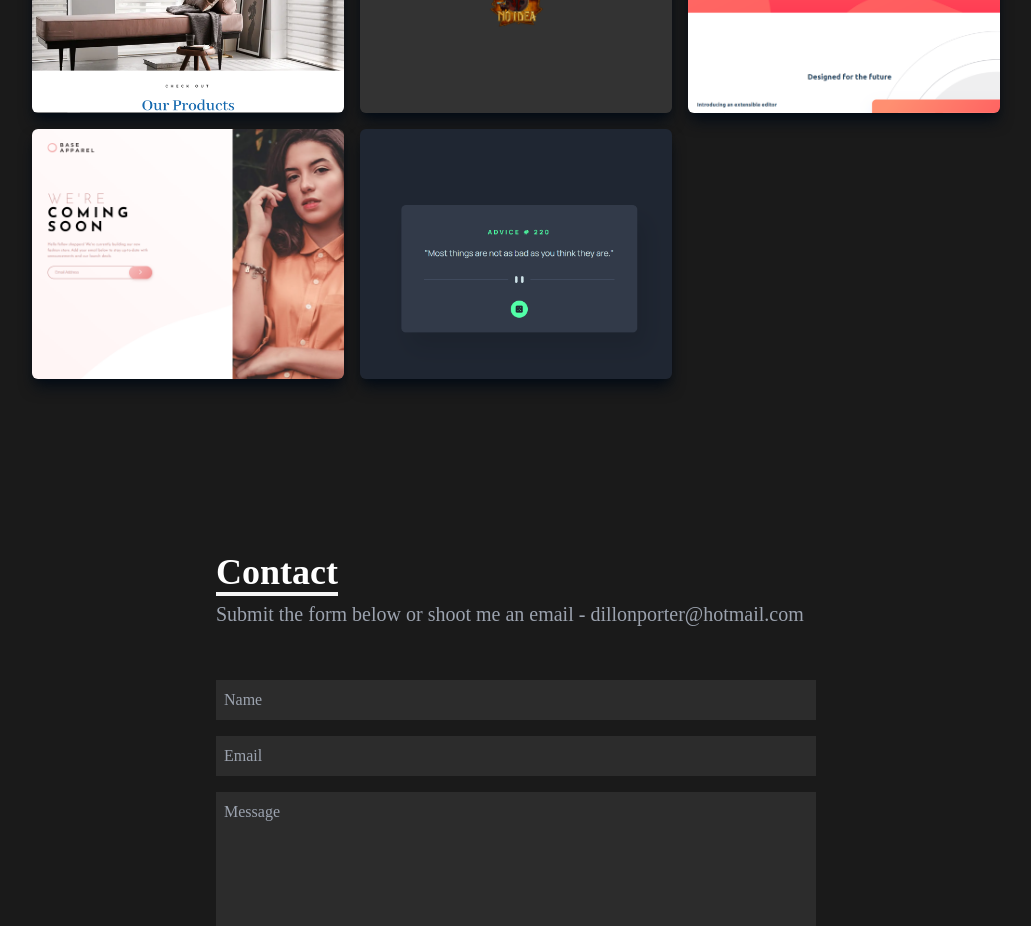
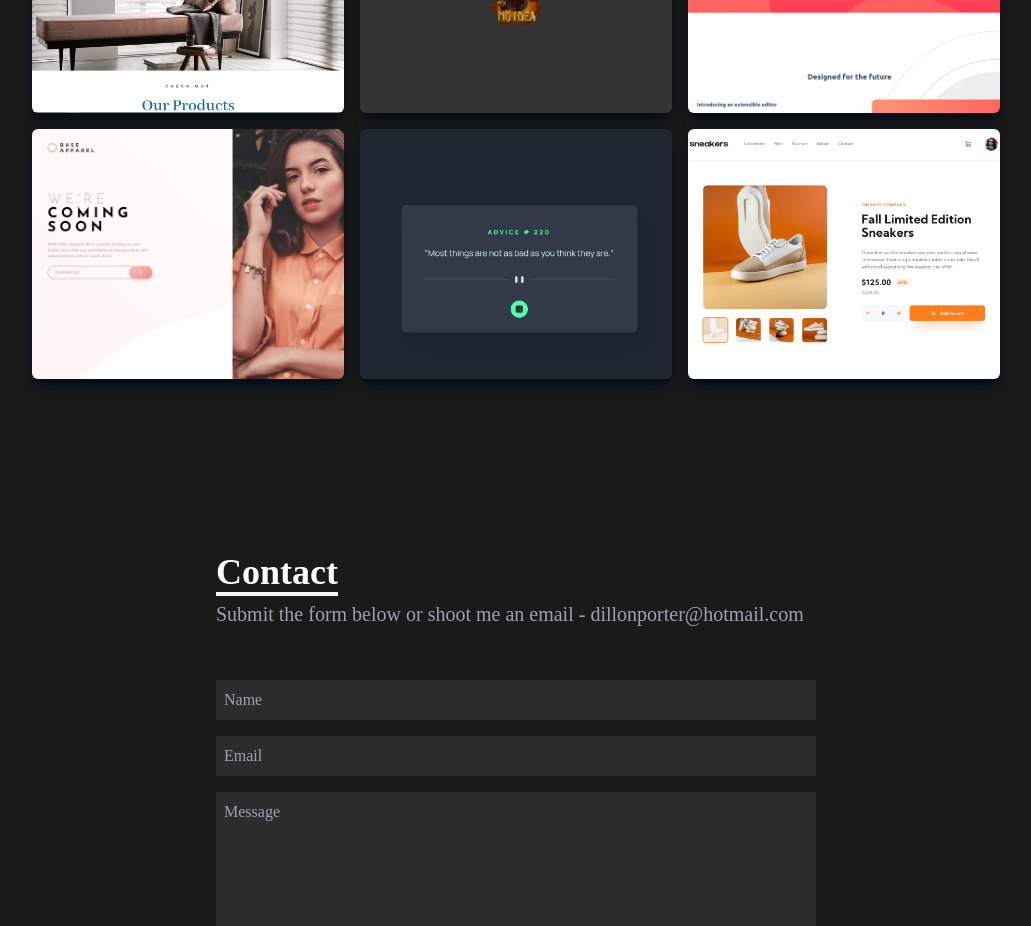
Before and after one commit to dillon-porter/portfolio, a React (Create React App) app: page / in a window 1280 px wide. Shown: the part 5220-6146 px from the top of the page, without its empty margins (124-1155 px from the left). Built offline with nearby package versions, Linux system fonts and the light colour scheme.

Commit message:
added a new project

```diff
--- a/src/components/Work.js
+++ b/src/components/Work.js
@@ -8,6 +8,7 @@ import LandingPage from "../assets/base-apparel-landing.png"
 import blogr from "../assets/blogr.png"
 import Condo from "../assets/Condoblinds.png"
 import ProjectGridItem from '../components/ProjectGridItem';
+import ecommerce from '../assets/ecommerce.jpg';
 
 const projectData = [
   {
@@ -62,6 +63,13 @@ const projectData = [
     codeLink: "https://github.com/dillon-porter/react-advice-generator",
     tech: "Tech: HTML, CSS, and React.js",
   },
+  {
+    image: ecommerce,
+    title: "E-commerce Component",
+    demoLink: "https://dillon-porter.github.io/e-commerceproductpage/",
+    codeLink: "https://github.com/dillon-porter/e-commerceproductpage",
+    tech: "Tech: HTML, CSS, and JavaScript",
+  },
 ];
 
 
```
Also changed, not shown: src/assets/ecommerce.jpg (added).
